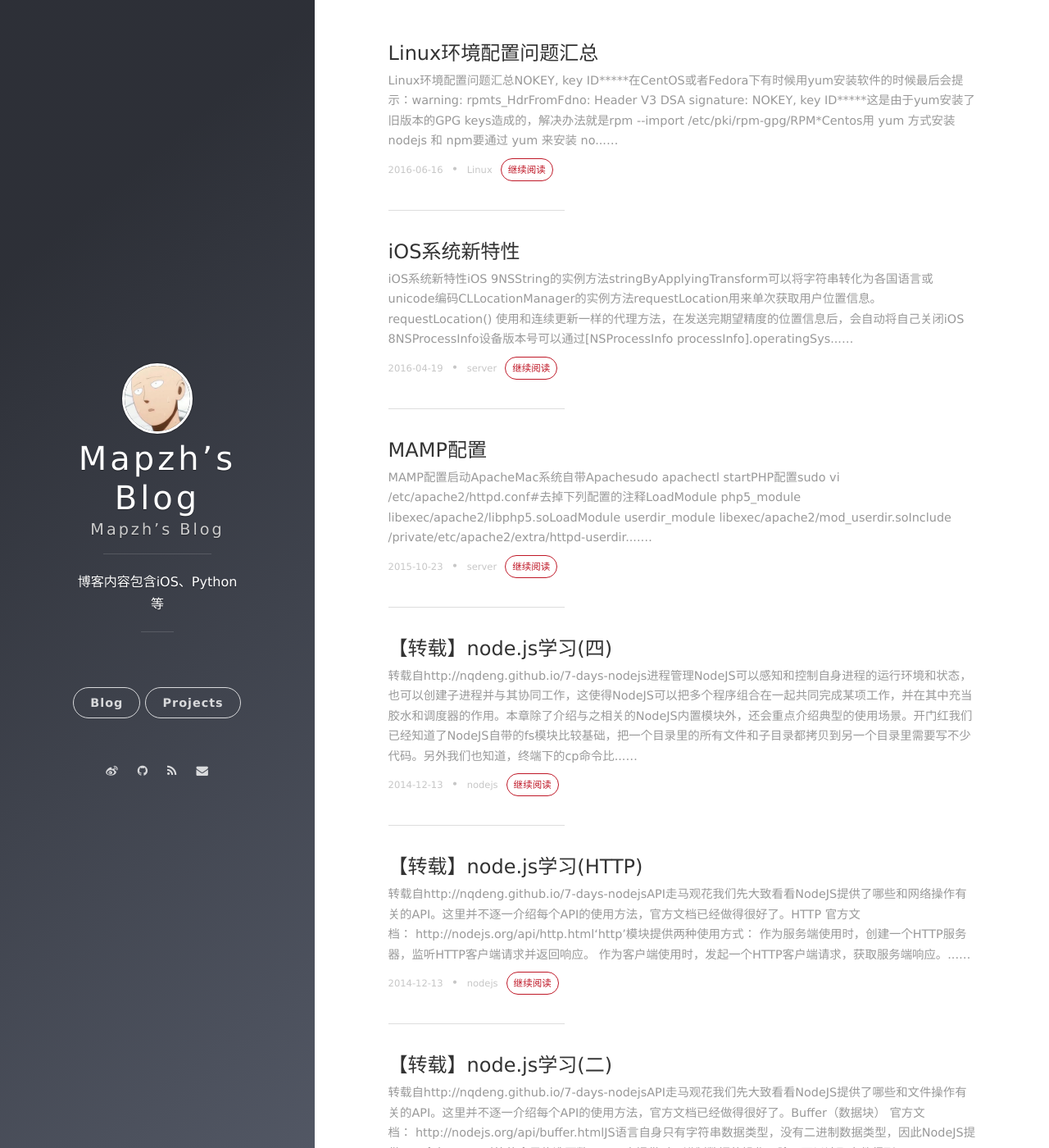
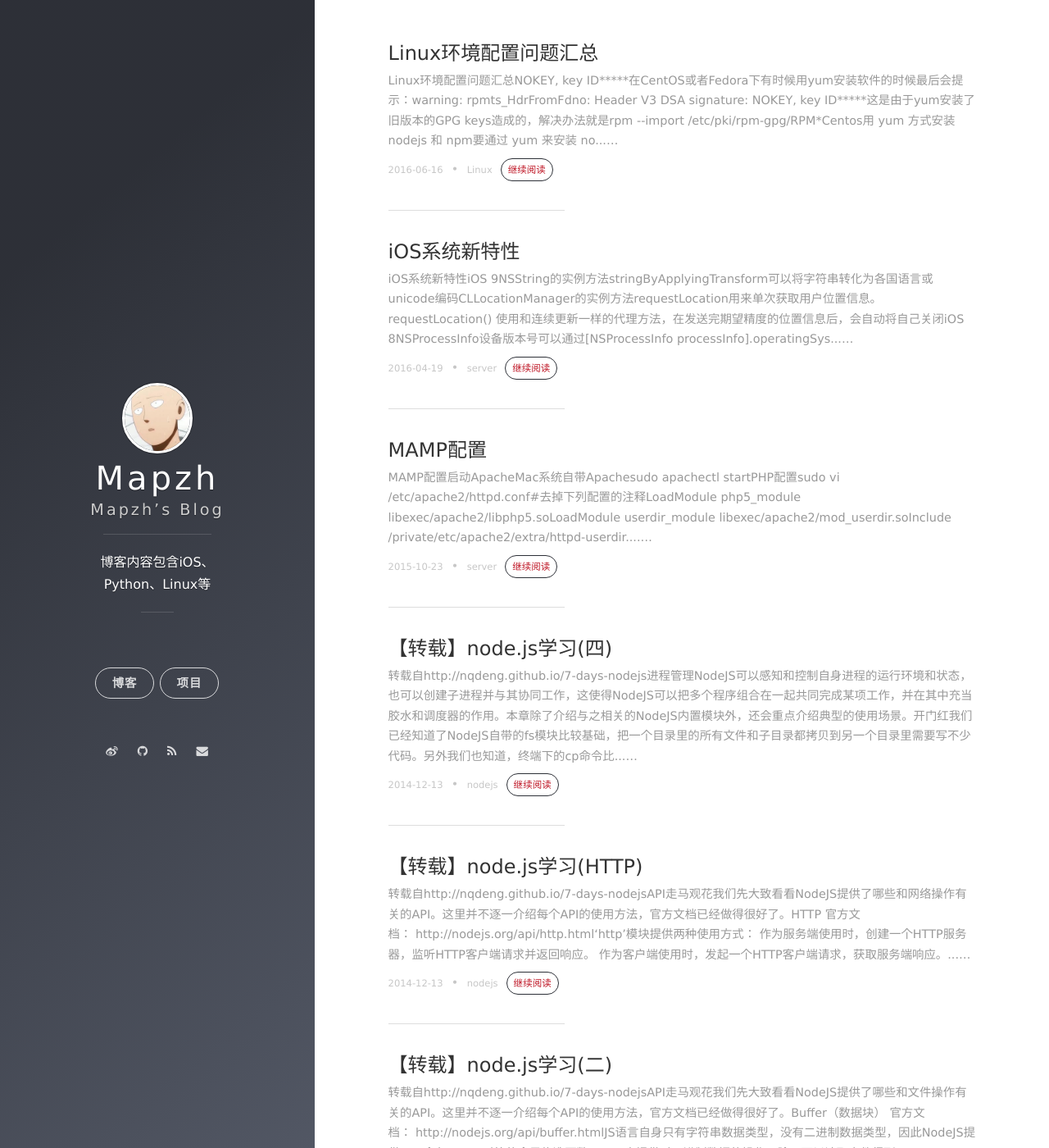
Before and after one commit to mapzh/jekyll-blog, a Jekyll site: the page built from index.html, in a window 1280 px wide and 1400 px high. Shown: the whole window at 82% size. Built offline with Jekyll 4.4.1, drawn with Linux system fonts in a browser that asks for light colours; nearby versions of some CDN libraries; the list of posts is cut into pages by our own code.

Commit message:
blogs auto commit

```diff
--- a/_config.yml
+++ b/_config.yml
@@ -1,7 +1,7 @@
 # Basic
-title: Mapzh’s Blog
+title: Mapzh
 subtitle: Mapzh’s Blog
-description: 博客内容包含iOS、Python等
+description: 博客内容包含iOS、Python、Linux等
 creator: <a href="http://blog.mapzh.com">@mapzh</a>
 
 url: "http://blog.mapzh.com"
@@ -16,12 +16,12 @@ cover_color: atom-gray        #2D3037
 
 # The blog button should not be removed.
 blog_button:
-    title: Blog
+    title: 博客
     description: Visit blog
 
 # Navigation buttons in the front page.
 nav:
-    - {title: Projects, description: My Projects, url: 'http://project.onevcat.com'}
+    - {title: 项目, description: My Projects, url: 'https://github.com/mapzh'}
     # - {title: Another Button, description: A button, url: 'http://example.com'}
 
 # Pagination
--- a/_sass/components/_buttons.scss
+++ b/_sass/components/_buttons.scss
@@ -21,7 +21,7 @@
 }
 
 .btn-border-small {
-  border: 1px solid $primary-color;
+  border: 1px solid $atom-gray;
   border-radius: 20px;
   padding: 6px 8px;
   font-size: .8em;
```
